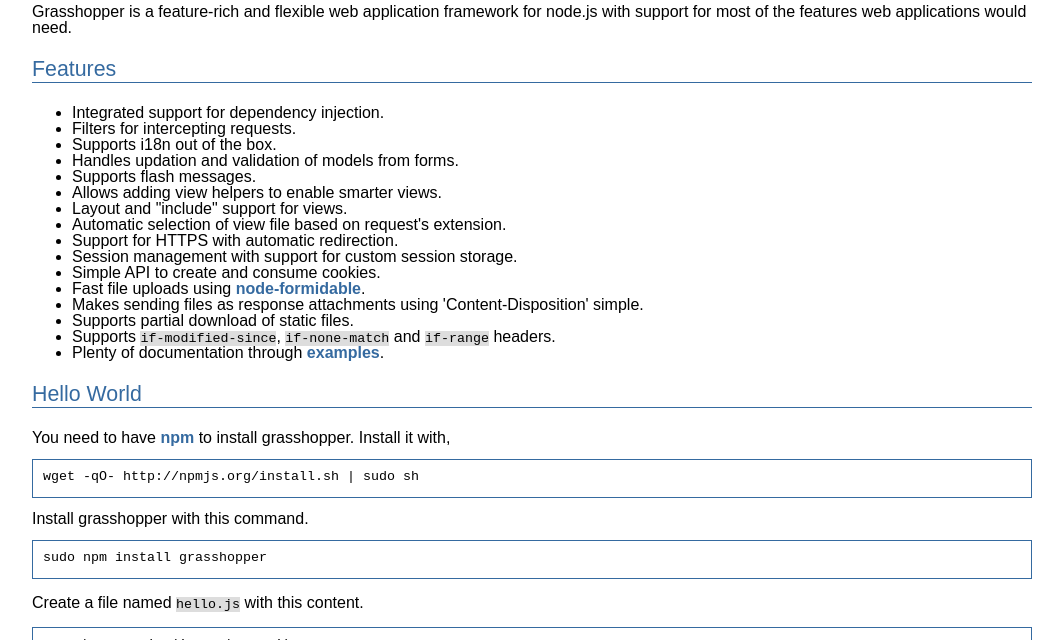
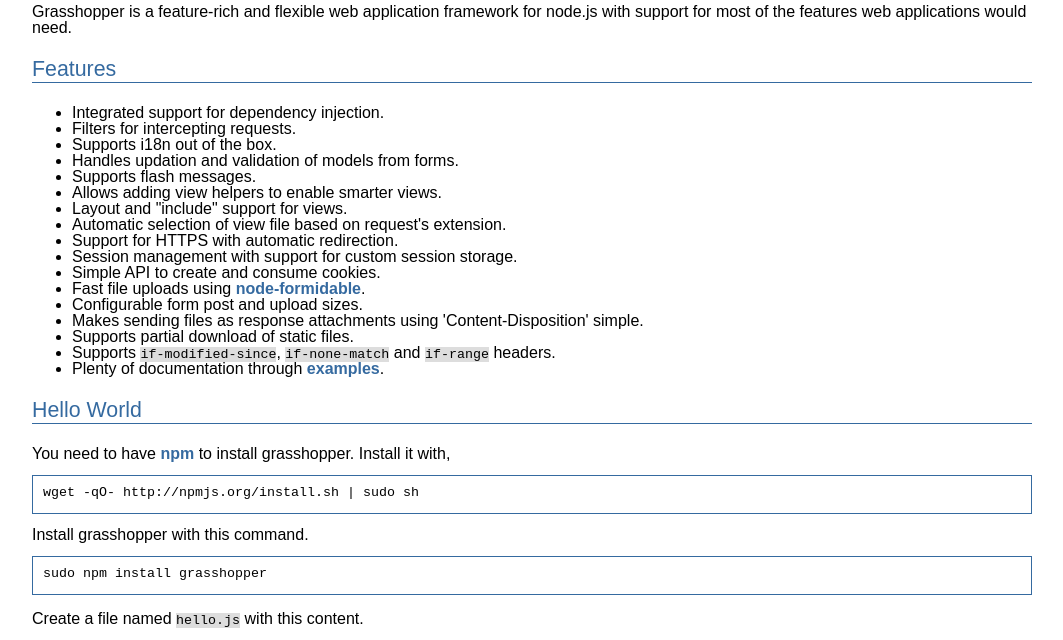
Before and after one commit to cskr/grasshopper, a plain HTML site: page index.html in a window 1280 px wide. Shown: the part 84-724 px from the top of the page, without its empty margins (108-1171 px from the left). Drawn offline with Linux system fonts and the light colour scheme.

Commit message:
Updated feature list.

```diff
--- a/index.html
+++ b/index.html
@@ -25,6 +25,7 @@
             <li>Session management with support for custom session storage.</li>
             <li>Simple API to create and consume cookies.</li>
             <li>Fast file uploads using <a href="http://github.com/felixge/node-formidable">node-formidable</a>.</li>
+            <li>Configurable form post and upload sizes.</li>
             <li>Makes sending files as response attachments using 'Content-Disposition' simple.</li>
             <li>Supports partial download of static files.</li>
             <li>Supports <code>if-modified-since</code>, <code>if-none-match</code> and <code>if-range</code> headers.</li>
```
